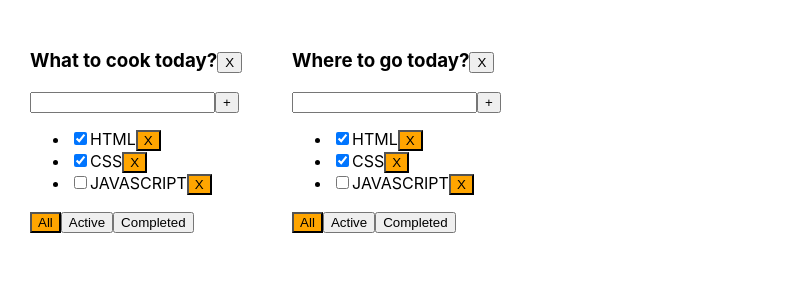
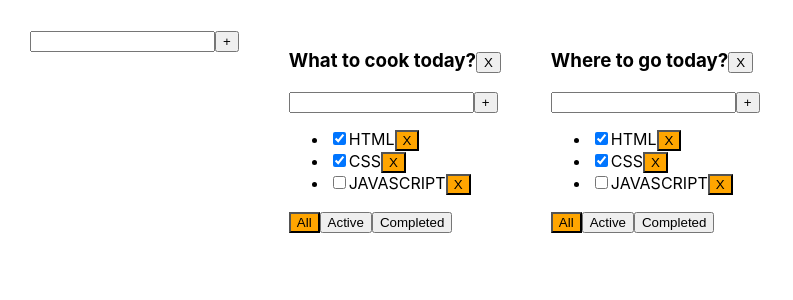
Before and after one commit to TatsianaKedrova/toDoListSecondVersion, a React (Create React App) app: page / in a window 1280 px wide. Shown: the top 300 px of the page, without its empty margins (0-793 px from the left). Built offline with nearby package versions, Linux system fonts and the light colour scheme.

Commit message:
added editabaleSpan and additemForm files

```diff
--- /dev/null
+++ b/src/AddItemForm.tsx
@@ -0,0 +1,45 @@
+import React, { useState, ChangeEvent, KeyboardEvent } from "react";
+
+type AddItemPropsType = {
+    addItem: (title: string) => void
+}
+
+const AddItemForm = (props: AddItemPropsType) => {
+    const [title, setTitle] = useState<string>("");
+    const [error, setError] = useState<string | null>(null)
+
+    const changeTitle = (e: ChangeEvent<HTMLInputElement>) => {
+        setError(null)
+        setTitle(e.currentTarget.value);
+    }
+
+    const addItemHandler = () => {
+        const trimmedTitle = title.trim()
+        if (trimmedTitle) {
+            props.addItem(title);
+        } else {
+            setError("Title is required!")
+        }
+        setTitle("");
+    }
+
+    const onKeyPressAddTask = (e: KeyboardEvent<HTMLInputElement>) => {
+        if (e.key === "Enter") {
+            addItemHandler();
+        }
+    }
+    return (
+        <div>
+            <input
+                value={title}
+                onChange={changeTitle}
+                onKeyPress={onKeyPressAddTask}
+                className={error ? "error" : ""}
+            />
+            <button onClick={addItemHandler}>+</button>
+            {error && <div className={"error-text"}>{error}</div>}
+        </div>
+    );
+}
+
+export default AddItemForm;
--- a/src/App.tsx
+++ b/src/App.tsx
@@ -2,6 +2,7 @@ import React, { useState } from "react";
 import { v1 } from "uuid";
 import './App.css';
 import TodoList from "./ToDolist";
+import AddItemForm from "./AddItemForm";
 
 
 
@@ -76,17 +77,35 @@ function App() {
         });
     }
 
+    function addTodoList(title: string) {
+        const newTodoListID = v1();
+        const newTodoList: TodoListType = {
+            id: newTodoListID,
+            title,
+            filter: "all"};
+        setTodoLists([...todoLists, newTodoList])
+        setTasks({...tasks, [newTodoListID]: []})
+    }
+
     function changeTaskStatus(taskID: string,  newIsDone: boolean, todoListID: string) {
         const updatedTasks = tasks[todoListID].map(task => task.id === taskID ? {...task, isDone: newIsDone} : task)
-           /* if (task.id === taskID) {
-                return {...task, isDone: !task.isDone}
-            }
-            return task
-        })*/
         setTasks({
             ...tasks,
             [todoListID]: updatedTasks
         })
+    }
+
+    function changeTaskTitle(taskID: string,  title: string, todoListID: string) {
+        const updatedTasks = tasks[todoListID].map(task => task.id === taskID ? {...task, title} : task)
+        setTasks({
+            ...tasks,
+            [todoListID]: updatedTasks
+        })
+    }
+
+    function changeTodoListTitle(title: string, todoListID: string) {
+        const updatedTodoList = todoLists.map(tl => tl.id === todoListID ? {...tl, title} : tl)
+        setTodoLists(updatedTodoList)
     }
 
     function changeTodoListFilter(newFilterValue: FilterValuesType, todoListID: string) {
@@ -109,18 +128,11 @@ function App() {
 
     return (
         <div className="App">
+            <AddItemForm addItem={addTodoList} />
             {
                 todoLists.map(tl => {
                     let newArr = getTasksForTodoList(tl)
                     console.log(newArr)
-                    // if (tl.filter === 'active'){
-                    //     debugger
-                    //     newArr = tasks[tl.id].filter(t => !t.isDone)
-                    // }
-                    // if (tl.filter === 'complete'){
-                    //     debugger
-                    //     newArr = tasks[tl.id].filter(t => t.isDone)
-                    // }
                     return (
                         <TodoList
                             key = {tl.id}
@@ -133,6 +145,8 @@ function App() {
                             removeTodoList={removeTodoList}
                             changeTodoListFilter={changeTodoListFilter}
                             changeTaskStatus={changeTaskStatus}
+                            changeTaskTitle={changeTaskTitle}
+                            changeTodoListTitle={changeTodoListTitle}
                         />
                     )
                 })
--- /dev/null
+++ b/src/EditableSpan.tsx
@@ -0,0 +1,43 @@
+import React, { useState, ChangeEvent, KeyboardEvent } from "react";
+
+type EditableSpanPropsType = {
+    title: string
+    changeTitle: (title: string) => void
+}
+
+const EditableSpan = (props: EditableSpanPropsType) => {
+    const [editMode, setEditMode] = useState(false);
+    const [title, setTitle] = useState<string>(props.title);
+    const changeTitle = (e: ChangeEvent<HTMLInputElement>) => {
+        setTitle(e.currentTarget.value);
+    }
+
+    const onEditMode = () => {
+        setEditMode(true)
+    }
+    const offEditMode = () => {
+        setEditMode(false)
+        setTitle(title)
+    }
+
+    const onKeyPressAddTask = (e: KeyboardEvent<HTMLInputElement>) => {
+        if (e.key === "Enter") {
+            props.changeTitle(title);
+            setEditMode(false)
+        }
+    }
+
+    return (
+        editMode ?
+        <input
+            value={title}
+            onChange={changeTitle}
+            onKeyPress={onKeyPressAddTask}
+            onBlur={offEditMode}
+
+        />
+        : <span onDoubleClick={onEditMode}>{props.title}</span>
+    )
+}
+
+export default EditableSpan;
--- a/src/ToDolist.tsx
+++ b/src/ToDolist.tsx
@@ -1,5 +1,7 @@
 import {FilterValuesType, TaskType,} from './App';
-import React, {ChangeEvent, useState, KeyboardEvent} from "react";
+import React, {ChangeEvent} from "react";
+import AddItemForm from "./AddItemForm";
+import EditableSpan from "./EditableSpan";
 
 
 //
@@ -12,25 +14,32 @@ type TodoListPropsType = {
     removeTask: (taskID: string, todoListID: string) => void,
     removeTodoList: (todoListID: string) => void,
     changeTodoListFilter: (newFilterValue: FilterValuesType, todoListID: string) => void,
-    changeTaskStatus: (taskID: string, newIsDone: boolean, todoListID: string) => void
+    changeTaskStatus: (taskID: string, newIsDone: boolean, todoListID: string) => void,
+    changeTaskTitle: (taskID: string, title: string, todoListID: string) => void,
+    changeTodoListTitle: (title: string, todoListID: string) => void
 }
 
 
 function TodoList(props: TodoListPropsType) {
-    debugger
-    const [title, setTitle] = useState<string>("");
+
+    /*const [title, setTitle] = useState<string>("");
     const [error, setError] = useState<string | null>(null)
-
+*/
     const tasks = props.tasks.map(task => {
         const removeTask = () => props.removeTask(task.id, props.id)
         const changeStatus = (e: ChangeEvent<HTMLInputElement>) => props.changeTaskStatus(task.id, e.currentTarget.checked, props.id)
+        const changeTaskTitle = (title: string) => {
+            props.changeTaskTitle(task.id, title, props.id)
+        }
+
         return (
             <li key={task.id}>
                 <input
                     type="checkbox"
                     checked={task.isDone}
                     onChange={changeStatus}/>
-                <span>{task.title}</span>
+                    <EditableSpan title={task.title} changeTitle={changeTaskTitle} />
+                {/*<span>{task.title}</span>*/}
                 <button
                     className="btn-remove"
                     onClick={removeTask}>X
@@ -44,46 +53,27 @@ function TodoList(props: TodoListPropsType) {
     const removeTodoList = () => {
         props.removeTodoList(props.id)
     }
+
+    const changeTodoListTitle = (title: string) => {
+        props.changeTodoListTitle(title, props.id)
+    }
     const setAllFilterValue = () => props.changeTodoListFilter("all", props.id);
     const setActiveFilterValue = () => props.changeTodoListFilter("active", props.id);
     const setCompleteFilterValue = () => props.changeTodoListFilter("complete", props.id);
-    const changeTitle = (e: ChangeEvent<HTMLInputElement>) => {
-        setError(null)
-        setTitle(e.currentTarget.value);
-    }
-    const addTask = () => {
-        const trimmedTitle = title.trim()
-        if (trimmedTitle) {
-            props.addTask(title, props.id);
-        } else {
-            setError("Title is required!")
-        }
-        setTitle("");
-    }
 
-    const onKeyPressAddTask = (e: KeyboardEvent<HTMLInputElement>) => {
-        if (e.key === "Enter") {
-            addTask();
-        }
+    const addTask = (title: string) => {
+        props.addTask(title, props.id);
     }
 
     return (
         <div>
-            <h3>{props.title}
+            <h3>
+                <EditableSpan title={props.title} changeTitle={changeTodoListTitle} />
                 <button
                     onClick={removeTodoList}
                 >X</button>
             </h3>
-            <div>
-                <input
-                    value={title}
-                    onChange={changeTitle}
-                    onKeyPress={onKeyPressAddTask}
-                    className={error ? "error" : ""}
-                />
-                <button onClick={addTask}>+</button>
-                {error && <div className={"error-text"}>{error}</div>}
-            </div>
+            <AddItemForm addItem={addTask} />
             <ul>
                 {tasks}
             </ul>
```
